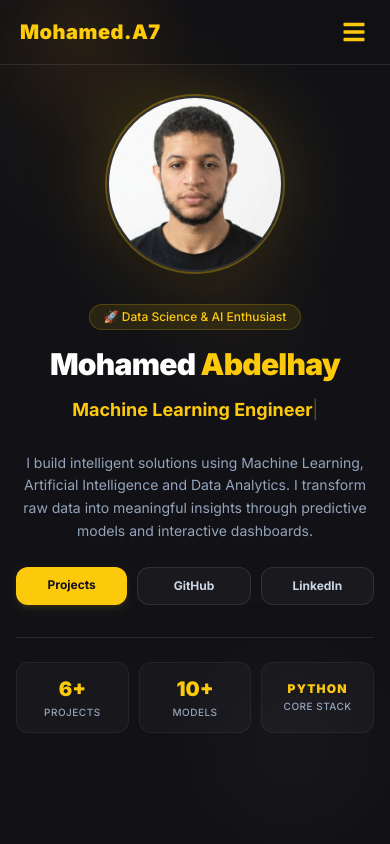
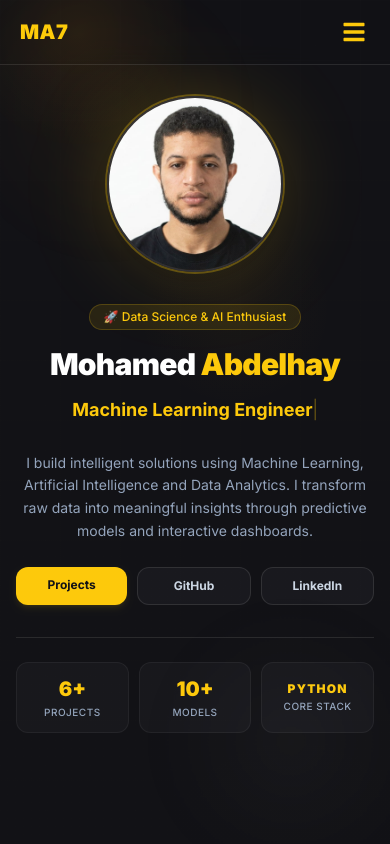
Before and after one commit to abdelhaym094/Portfolio7, a Next.js app: page / in a window 390 px wide. Shown: the top 844 px of the page. Built offline with nearby package versions, Linux system fonts and the light colour scheme.

Commit message:
Improve mobile responsiveness and animated background

```diff
--- a/src/components/Navbar.jsx
+++ b/src/components/Navbar.jsx
@@ -42,7 +42,7 @@ export default function Navbar() {
           whileTap={{ scale: 0.98 }}
           className="text-xl sm:text-2xl font-black tracking-wide text-yellow-400 cursor-pointer select-none"
         >
-          Mohamed.A7
+          MA7
         </motion.h1>
 
         {/* Desktop Links */}
```
